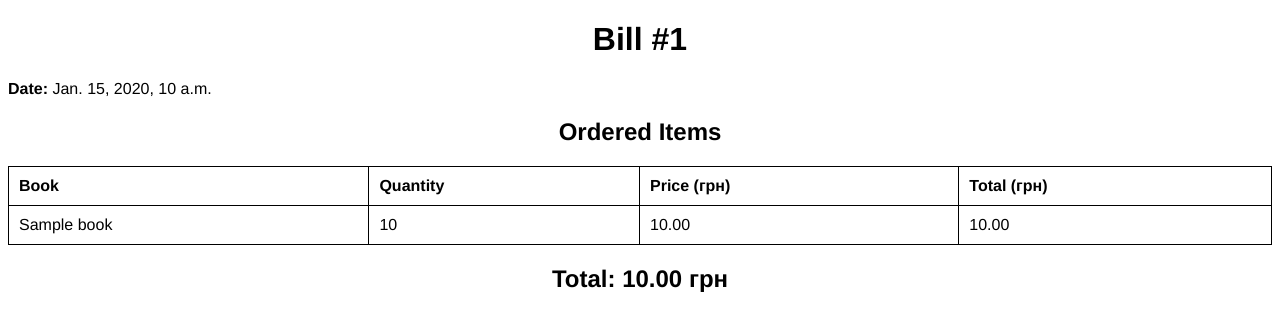
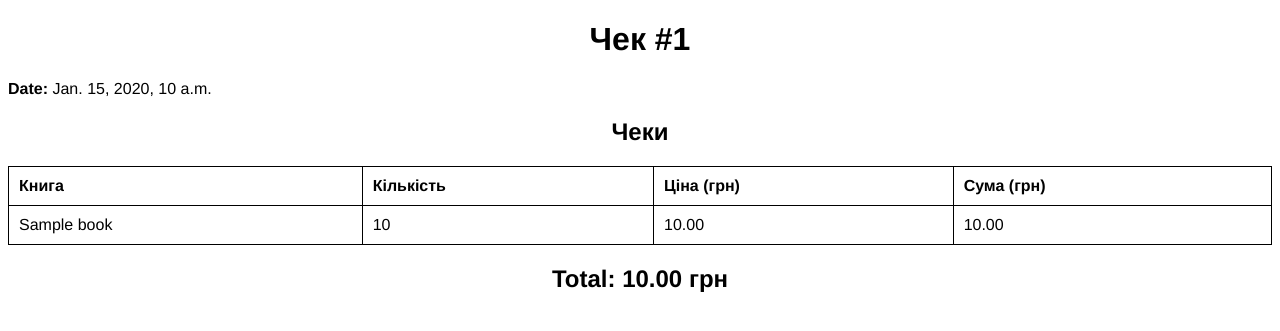
Before and after one commit to bilskyi/readery, a Django app: template base/templates/pdf_templates/bill.html in a window 1280 px wide. Shown: the top 331 px of the page. Run offline with Django 5.2, Linux system fonts and the light colour scheme; the template is opened without the code that fills it: values that come from a table or form of the project are taken from there, others are empty; tables that the repository leaves empty hold one stand-in row (values such as "Sample post").

Commit message:
translated bill.html

```diff
--- a/base/templates/pdf_templates/bill.html
+++ b/base/templates/pdf_templates/bill.html
@@ -18,17 +18,17 @@ body {
     </style>
 </head>
 <body>
-    <h1>Bill #{{ bill.id }}</h1>
+    <h1>Чек #{{ bill.id }}</h1>
     <p><strong>Date:</strong> {{ bill.date }}</p>
 
-    <h2>Ordered Items</h2>
+    <h2>Чеки</h2>
     <table>
         <thead>
             <tr>
-                <th>Book</th>
-                <th>Quantity</th>
-                <th>Price (грн)</th>
-                <th>Total (грн)</th>
+                <th>Книга</th>
+                <th>Кількість</th>
+                <th>Ціна (грн)</th>
+                <th>Сума (грн)</th>
             </tr>
         </thead>
         <tbody>
--- a/base/utils.py
+++ b/base/utils.py
@@ -3,7 +3,6 @@ from openpyxl.styles import Font
 from django.http import HttpResponse
 from django.http import JsonResponse
 from weasyprint import HTML
-from xhtml2pdf import pisa
 from django.template.loader import render_to_string
 from django.shortcuts import get_object_or_404
 from django.http import HttpResponse
```
